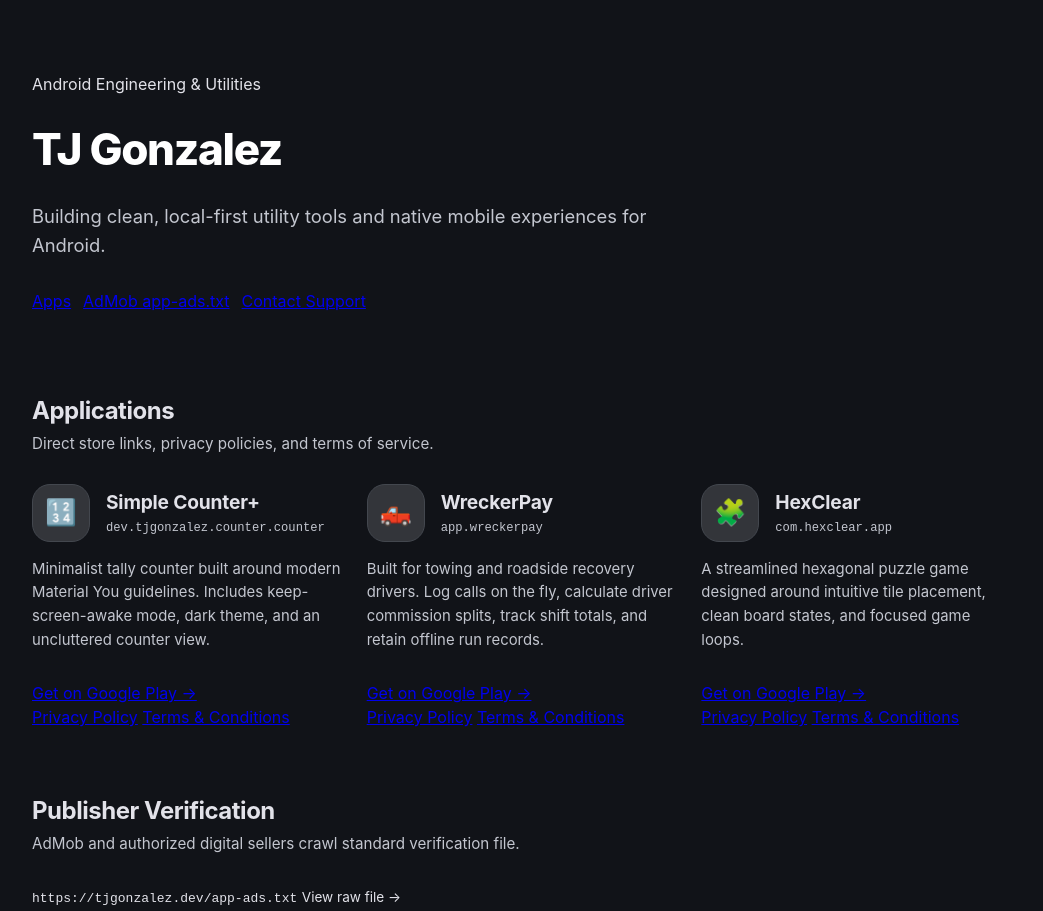
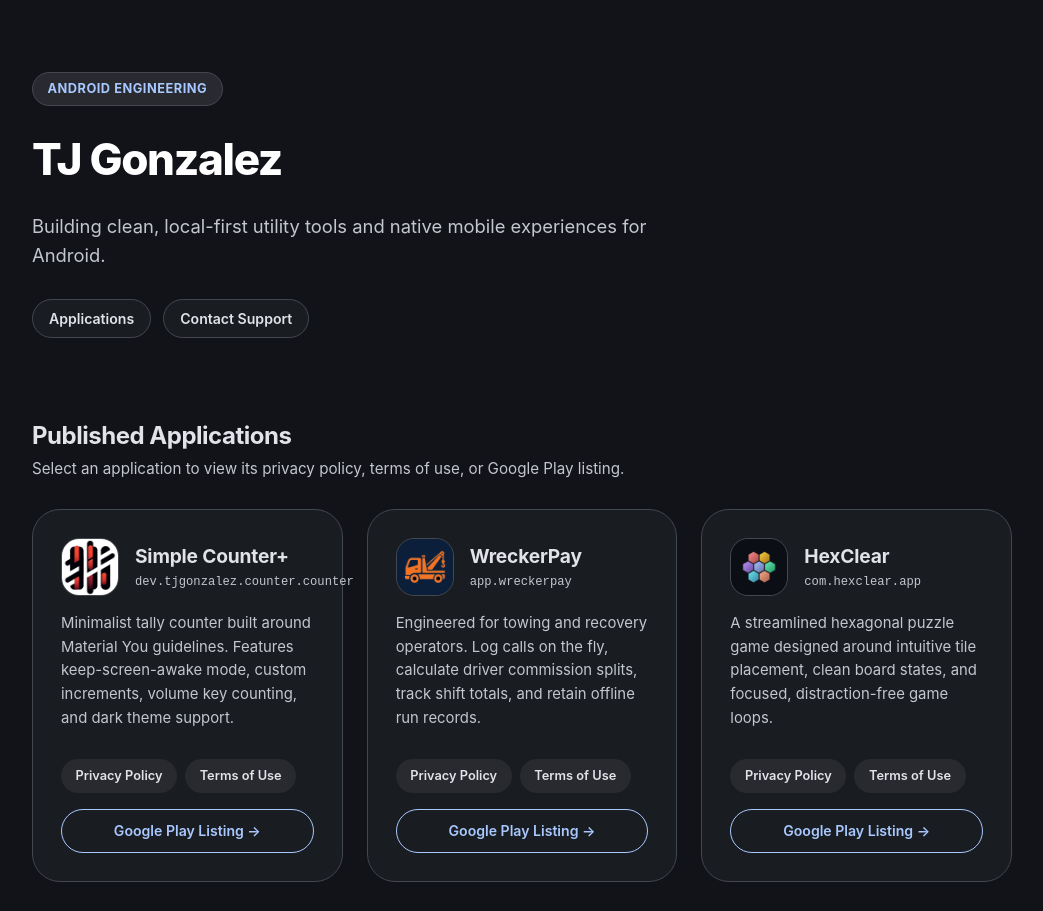
Before and after one commit to TJGonz92/tjgonz.github.io, a plain HTML site: page index.html in a window 1280 px wide. Shown: the top 911 px of the page, without its empty margins (118-1161 px from the left). Drawn offline with Linux system fonts and the light colour scheme.

Commit message:
Enhance index.html with app details and links
Updated application descriptions and improved navigation links. Added privacy policies and terms of use links for applications.

```diff
--- a/index.html
+++ b/index.html
@@ -4,113 +4,116 @@
   <meta charset="UTF-8" />
   <meta name="viewport" content="width=device-width, initial-scale=1.0" />
   <title>TJ Gonzalez | Android Apps & Developer Portal</title>
-  <meta name="description" content="Android utilities and mobile apps developed by TJ Gonzalez." />
+  <meta name="description" content="Android utilities and mobile apps developed by TJ Gonzalez. Privacy policies and terms of use." />
   <link rel="stylesheet" href="/style.css" />
 </head>
 <body>
   <div class="container">
     <header>
-      <div class="badge">Android Engineering & Utilities</div>
+      <div class="m3-badge">Android Engineering</div>
       <h1>TJ Gonzalez</h1>
       <p class="lead">Building clean, local-first utility tools and native mobile experiences for Android.</p>
       <nav>
-        <a href="#apps">Apps</a>
-        <a href="#verification">AdMob app-ads.txt</a>
-        <a href="mailto:android@tjgonzalez.dev">Contact Support</a>
+        <a href="#apps" class="nav-pill">Applications</a>
+        <a href="mailto:android@tjgonzalez.dev" class="nav-pill">Contact Support</a>
       </nav>
     </header>
 
     <main>
-      <!-- Applications Showcase -->
       <section id="apps">
-        <h2>Applications</h2>
-        <p class="subtitle">Direct store links, privacy policies, and terms of service.</p>
+        <h2>Published Applications</h2>
+        <p class="subtitle">Select an application to view its privacy policy, terms of use, or Google Play listing.</p>
 
         <div class="app-grid">
           <!-- Simple Counter+ -->
-          <div class="app-card">
+          <div class="m3-card">
             <div>
               <div class="app-header">
-                <div class="app-icon">🔢</div>
+                <img
+                  src="/counter/icon.png"
+                  alt="Simple Counter+ Icon"
+                  class="app-icon"
+                  onerror="this.onerror=null; this.src='https://play-lh.googleusercontent.com/r_placeholder'; this.innerText='🔢';"
+                />
                 <div class="app-title">
                   <h3>Simple Counter+</h3>
                   <p>dev.tjgonzalez.counter.counter</p>
                 </div>
               </div>
               <p class="app-desc">
-                Minimalist tally counter built around modern Material You guidelines. Includes keep-screen-awake mode, dark theme, and an uncluttered counter view.
+                Minimalist tally counter built around Material You guidelines. Features keep-screen-awake mode, custom increments, volume key counting, and dark theme support.
               </p>
             </div>
-            <div>
-              <a href="https://play.google.com/store/apps/details?id=dev.tjgonzalez.counter.counter" target="_blank" rel="noopener noreferrer" class="btn-play">
-                Get on Google Play &rarr;
+            <div class="card-actions">
+              <div class="legal-chips">
+                <a href="/counter/privacy.html" class="chip-legal">Privacy Policy</a>
+                <a href="/counter/terms.html" class="chip-legal">Terms of Use</a>
+              </div>
+              <a href="https://play.google.com/store/apps/details?id=dev.tjgonzalez.counter.counter" target="_blank" rel="noopener noreferrer" class="btn-play-outlined">
+                Google Play Listing &rarr;
               </a>
-              <div class="legal-links">
-                <a href="/counter/privacy.html">Privacy Policy</a>
-                <a href="/counter/terms.html">Terms & Conditions</a>
-              </div>
             </div>
           </div>
 
           <!-- WreckerPay -->
-          <div class="app-card">
+          <div class="m3-card">
             <div>
               <div class="app-header">
-                <div class="app-icon">🛻</div>
+                <img
+                  src="/wreckerpay/icon.png"
+                  alt="WreckerPay Icon"
+                  class="app-icon"
+                  onerror="this.onerror=null; this.src='https://play-lh.googleusercontent.com/r_placeholder'; this.innerText='🛻';"
+                />
                 <div class="app-title">
                   <h3>WreckerPay</h3>
                   <p>app.wreckerpay</p>
                 </div>
               </div>
               <p class="app-desc">
-                Built for towing and roadside recovery drivers. Log calls on the fly, calculate driver commission splits, track shift totals, and retain offline run records.
+                Engineered for towing and recovery operators. Log calls on the fly, calculate driver commission splits, track shift totals, and retain offline run records.
               </p>
             </div>
-            <div>
-              <a href="https://play.google.com/store/apps/details?id=app.wreckerpay" target="_blank" rel="noopener noreferrer" class="btn-play">
-                Get on Google Play &rarr;
+            <div class="card-actions">
+              <div class="legal-chips">
+                <a href="/wreckerpay/privacy.html" class="chip-legal">Privacy Policy</a>
+                <a href="/wreckerpay/terms.html" class="chip-legal">Terms of Use</a>
+              </div>
+              <a href="https://play.google.com/store/apps/details?id=app.wreckerpay" target="_blank" rel="noopener noreferrer" class="btn-play-outlined">
+                Google Play Listing &rarr;
               </a>
-              <div class="legal-links">
-                <a href="/wreckerpay/privacy.html">Privacy Policy</a>
-                <a href="/wreckerpay/terms.html">Terms & Conditions</a>
-              </div>
             </div>
           </div>
 
           <!-- HexClear -->
-          <div class="app-card">
+          <div class="m3-card">
             <div>
               <div class="app-header">
-                <div class="app-icon">🧩</div>
+                <img
+                  src="/hexclear/icon.jpg"
+                  alt="HexClear Icon"
+                  class="app-icon"
+                  onerror="this.onerror=null; this.src='https://play-lh.googleusercontent.com/r_placeholder'; this.innerText='🧩';"
+                />
                 <div class="app-title">
                   <h3>HexClear</h3>
                   <p>com.hexclear.app</p>
                 </div>
               </div>
               <p class="app-desc">
-                A streamlined hexagonal puzzle game designed around intuitive tile placement, clean board states, and focused game loops.
+                A streamlined hexagonal puzzle game designed around intuitive tile placement, clean board states, and focused, distraction-free game loops.
               </p>
             </div>
-            <div>
-              <a href="https://play.google.com/store/apps/details?id=com.hexclear.app" target="_blank" rel="noopener noreferrer" class="btn-play">
-                Get on Google Play &rarr;
+            <div class="card-actions">
+              <div class="legal-chips">
+                <a href="/hexclear/privacy.html" class="chip-legal">Privacy Policy</a>
+                <a href="/hexclear/terms.html" class="chip-legal">Terms of Use</a>
+              </div>
+              <a href="https://play.google.com/store/apps/details?id=com.hexclear.app" target="_blank" rel="noopener noreferrer" class="btn-play-outlined">
+                Google Play Listing &rarr;
               </a>
-              <div class="legal-links">
-                <a href="/hexclear/privacy.html">Privacy Policy</a>
-                <a href="/hexclear/terms.html">Terms & Conditions</a>
-              </div>
             </div>
           </div>
-        </div>
-      </section>
-
-      <!-- AdMob Verification Section -->
-      <section id="verification">
-        <h2>Publisher Verification</h2>
-        <p class="subtitle">AdMob and authorized digital sellers crawl standard verification file.</p>
-        <div class="code-box">
-          <code>https://tjgonzalez.dev/app-ads.txt</code>
-          <a href="/app-ads.txt" target="_blank" style="color: var(--accent-hover); font-size: 0.85rem; text-decoration: none;">View raw file &rarr;</a>
         </div>
       </section>
     </main>
```
